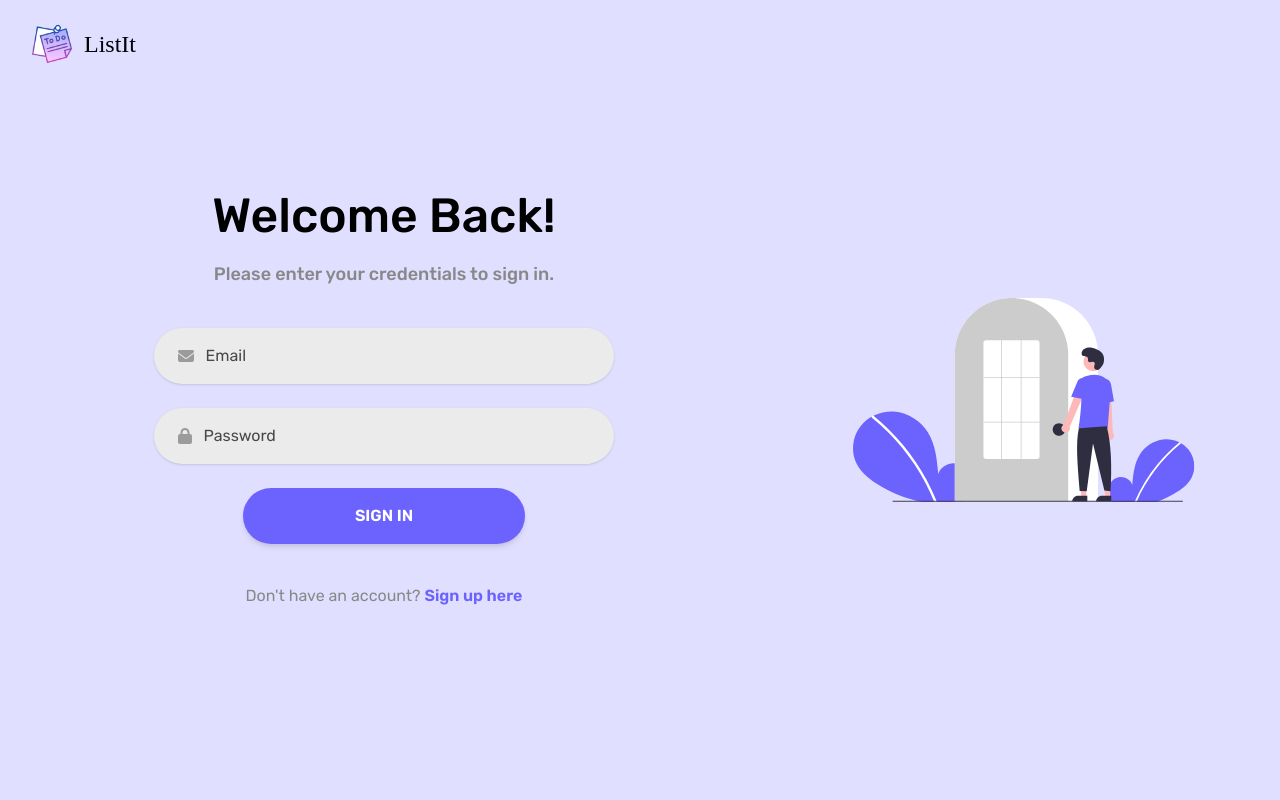
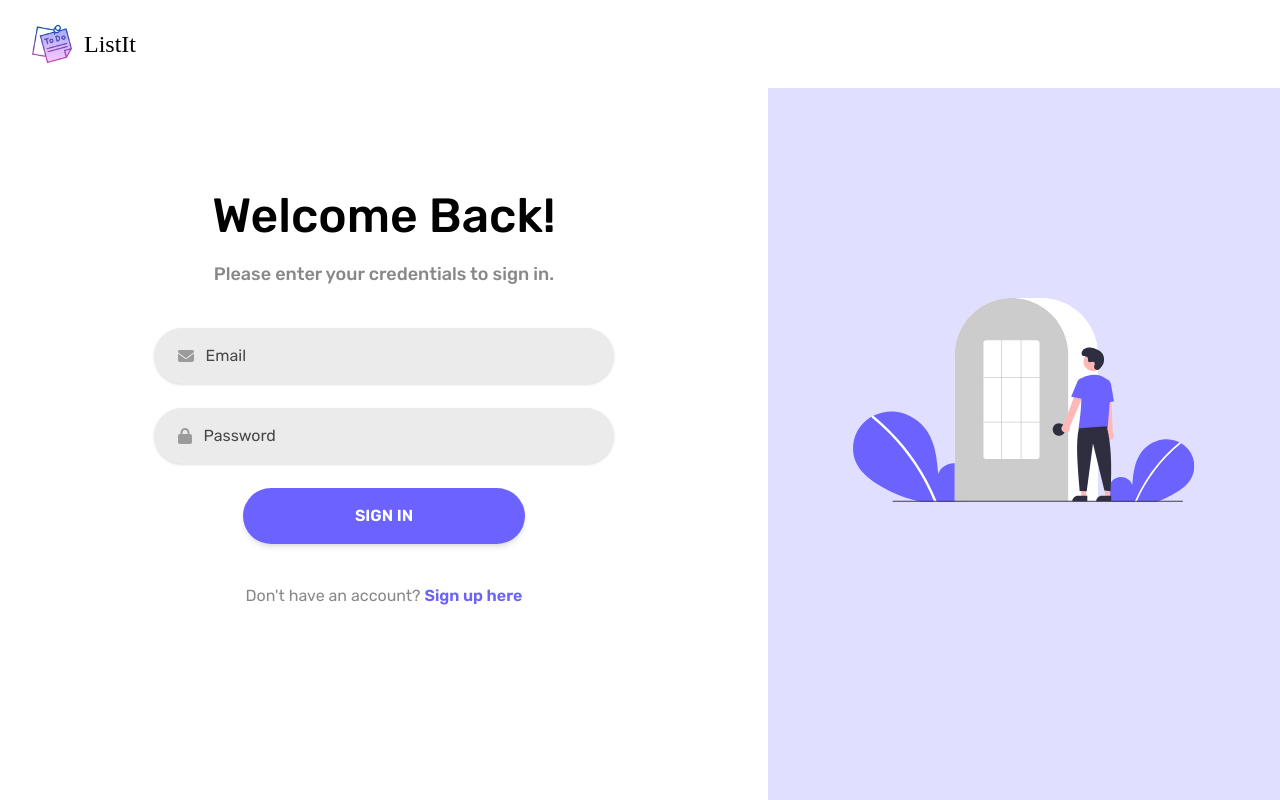
Before and after one commit to SamTole/listit, a React (Vite) app in the folder client/: page /login in a window 1280 px wide. Built offline with nearby package versions, Linux system fonts and the light colour scheme; no server answers; a web font is replaced by a local one.

Commit message:
Fixed bg color

```diff
--- a/client/src/pages/LoginPage.jsx
+++ b/client/src/pages/LoginPage.jsx
@@ -32,10 +32,10 @@ const LoginPage = () => {
 
   return (
     <div className='md:grid grid-cols-5 flex flex-col h-screen relative'>
-      <div className='md:absolute md:flex-none col-span-5 flex justify-start items-start w-full top-0 left-0 py-6 px-8'>
+      <div className='bg-white md:absolute md:flex-none col-span-5 flex justify-start items-start w-full top-0 left-0 py-6 px-8'>
         <Logo />
       </div>
-      <div className='col-span-3 flex flex-col items-center justify-center text-center w-full md:max-lg:pt-28 md:max-lg:pb-20 pb-20 pt-10 lg:pb-0 lg:pt-0 grow'>
+      <div className='bg-white col-span-3 flex flex-col items-center justify-center text-center w-full md:max-lg:pt-28 md:max-lg:pb-20 pb-20 pt-10 lg:pb-0 lg:pt-0 grow'>
         <motion.div className='lg:w-3/5 w-full lg:px-0 md:max-lg:px-20 px-10'
           initial={{ opacity: 0, y: 30}}
           animate={{ opacity: 1, y: 0 }}
--- a/client/src/pages/SignUpPage.jsx
+++ b/client/src/pages/SignUpPage.jsx
@@ -44,7 +44,7 @@ const SignUpPage = () => {
       >
         <RegisterImg />
       </motion.div>
-      <div className='col-span-3 flex flex-col items-center justify-center text-center w-full md:pt-28 pb-20 pt-32 grow'>
+      <div className='bg-white col-span-3 flex flex-col items-center justify-center text-center w-full md:pt-28 pb-20 pt-32 grow'>
         <motion.div className='lg:w-3/5 w-full lg:px-0 md:max-lg:px-20 px-10'
           initial={{ opacity: 0, y: 30}}
           animate={{ opacity: 1, y: 0 }}
```
